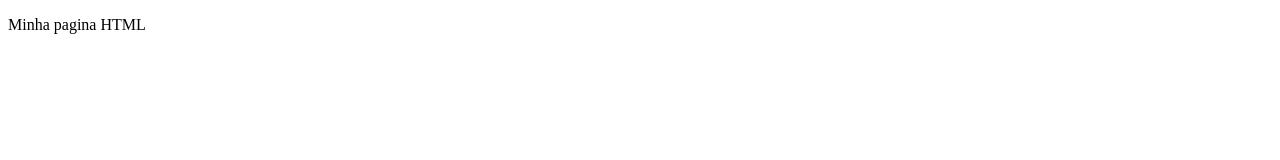
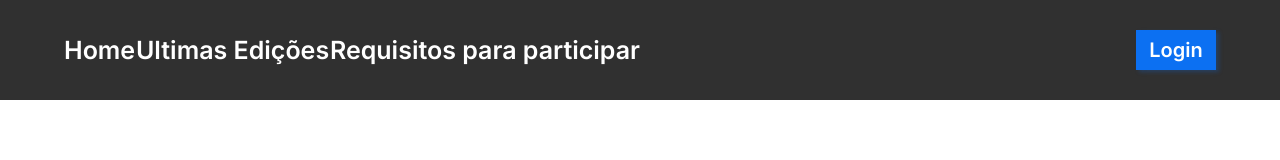
Before and after one commit to jhonatanneuhaus/BootCamp-DNC, a plain HTML site: page index.html in a window 1280 px wide. Drawn offline with Linux system fonts and the light colour scheme.

Commit message:
Criação do estilo Css do menu

```diff
--- a/index.html
+++ b/index.html
@@ -1,11 +1,20 @@
 <!DOCTYPE html>
-<html lang="en">
+<html lang="pt-br">
 <head>
     <meta charset="UTF-8">
     <meta name="viewport" content="width=device-width, initial-scale=1.0">
+    <link rel="stylesheet" href="style.css">
     <title>BootCampDNC</title>
 </head>
 <body>
-    <p>Minha pagina HTML</p>
+    <nav id="principal">
+        <div id="menu">
+            <a href="">Home</a>
+            <a href="">Ultimas Edições</a>
+            <a href="">Requisitos para participar</a>
+        </div>
+        <button>Login</button>
+    </nav>
+
 </body>
 </html>
--- /dev/null
+++ b/style.css
@@ -0,0 +1,50 @@
+@import url('https://fonts.googleapis.com/css2?family=Inter:wght@100..900&display=swap');
+
+
+body{
+    margin: 0px;
+    padding: 0px;
+}
+#principal{
+    width: 100%;
+    height: 100px;
+    border: 1px;
+    background-color: #303030;
+    display: flex;
+    justify-content: space-between;
+    align-items: center;
+    border-bottom: 1px #bababa;
+
+}
+#menu{
+    display: flex;
+    width: 45%;
+    justify-content: space-between;
+    align-items: center;
+    margin-left: 5%;
+
+}
+#principal div a {
+    font-size: 25px;
+    font-weight: 600;
+    color: white;
+    text-decoration: none;
+    font-family: 'inter';
+}
+#principal div a:hover{
+    color:#CCCCCC;
+
+}
+#principal button{
+    margin-right: 5%;
+    background-color: #0c70f2;
+    border: 0px;
+    height: 40px;
+    width: 80px;
+    font-family: 'inter';
+    font-size: 20px;
+    font-weight: 600;
+    color: white;
+    box-shadow: 3px 2px 4px rgba(12,112,242,0.25);
+    cursor: pointer;
+}
```
